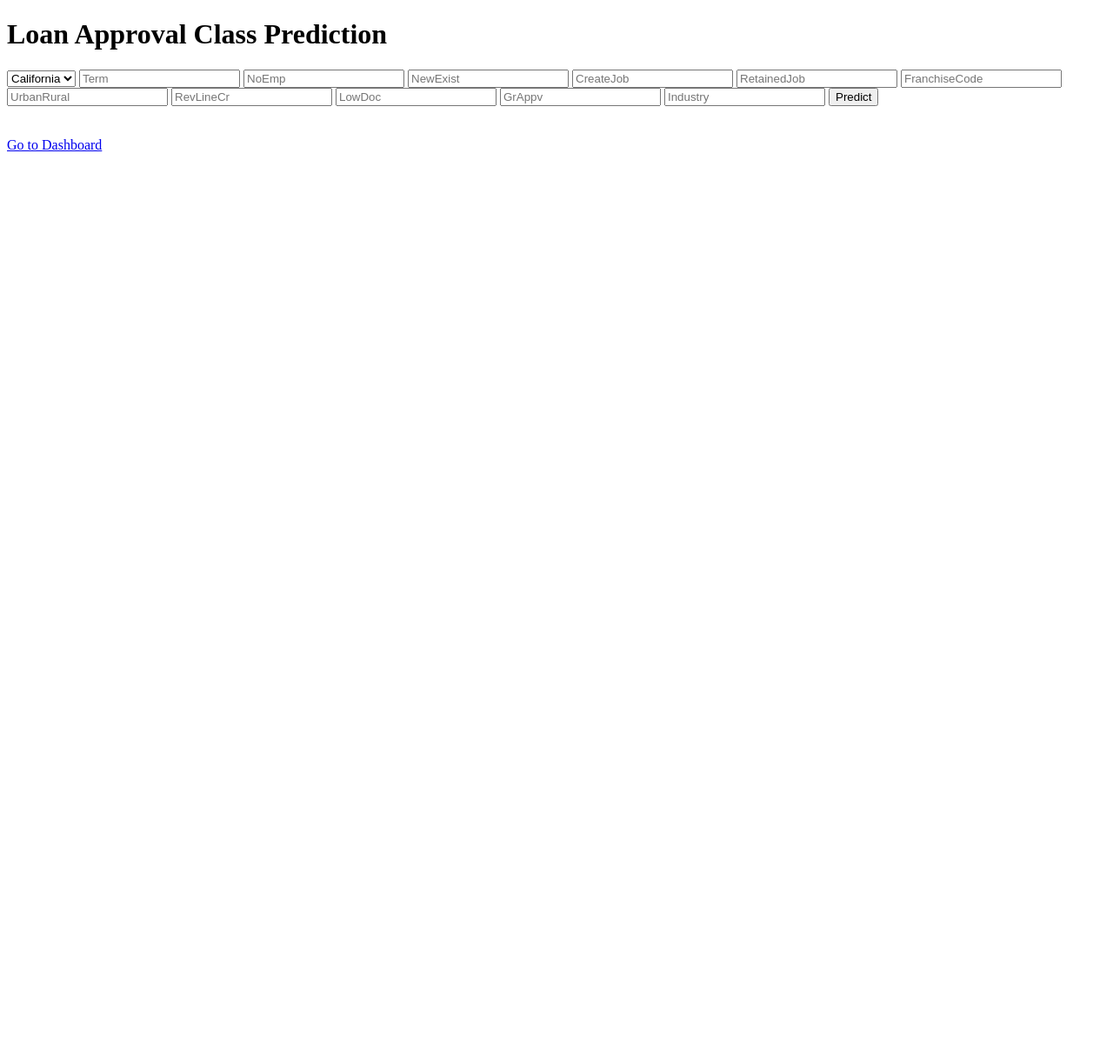
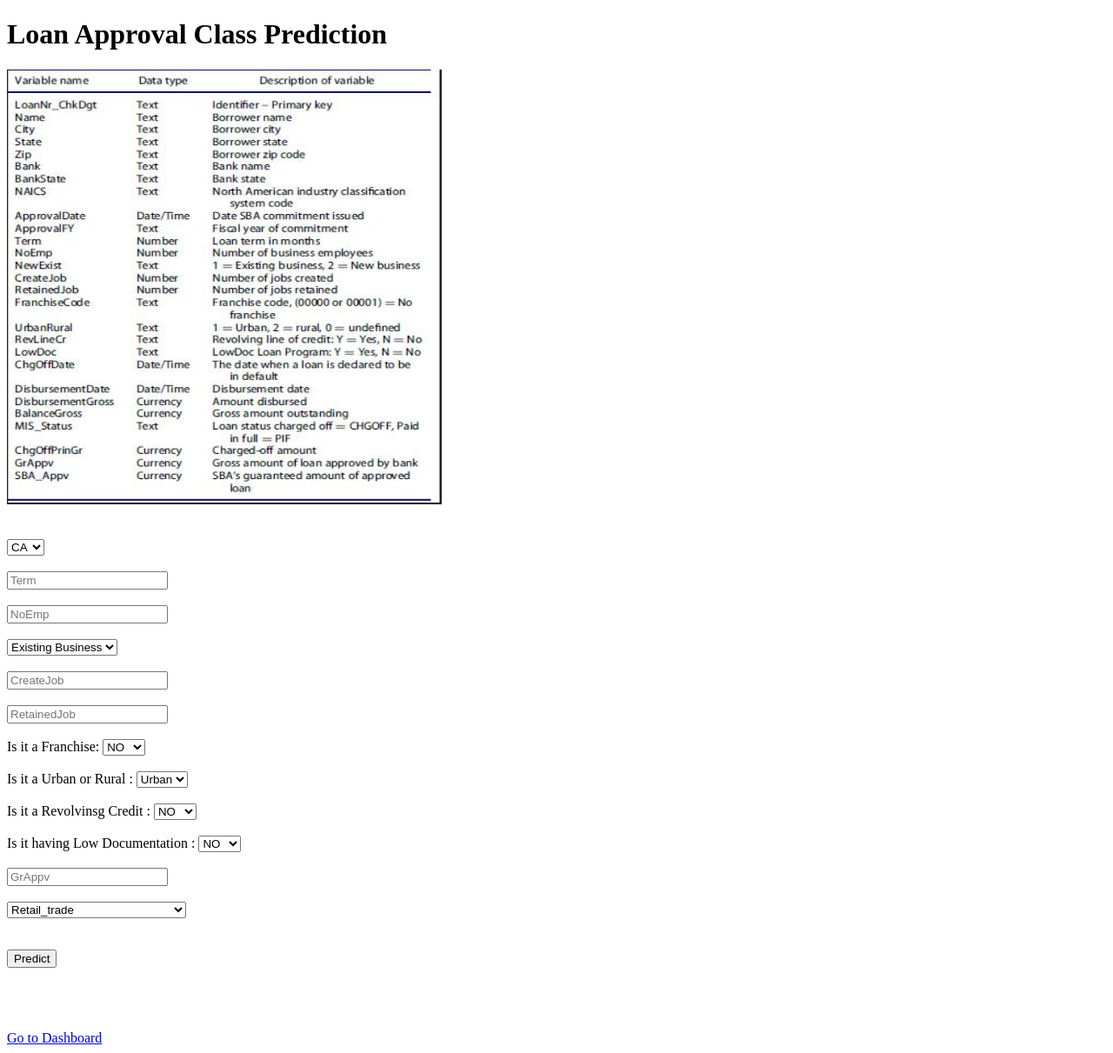
Before and after one commit to makramkb/Final_Project, a Flask app: page / in a window 1280 px wide. Shown: the whole page at 87% size. Before the commit the page ends 174 px from the top, so only its background shows below. Run offline with Flask 3, Linux system fonts and the light colour scheme; parts of the project's set-up code (start-up, migrations or seed data) failed here and were passed over; some libraries are stand-ins or nearby versions.

Commit message:
Update html

```diff
--- a/templates/index.html
+++ b/templates/index.html
@@ -1,6 +1,7 @@
 <!DOCTYPE html>
-<html >
+<html>
 <!--From https://codepen.io/frytyler/pen/EGdtg-->
+
 <head>
     <meta charset="UTF-8">
     <title>ML API</title>
@@ -9,43 +10,104 @@
     <link href='https://fonts.googleapis.com/css?family=Hind:300' rel='stylesheet' type='text/css'>
     <link href='https://fonts.googleapis.com/css?family=Open+Sans+Condensed:300' rel='stylesheet' type='text/css'>
 
+    <!-- Our CSS -->
+    <!-- <link rel="stylesheet" href="https://maxcdn.bootstrapcdn.com/bootstrap/3.3.7/css/bootstrap.min.css">
+<link rel="stylesheet" type="text/css" href="style.css"> -->
 </head>
 
 <body>
+
     <div class="login">
         <h1>Loan Approval Class Prediction</h1>
 
+        <div><img src="../static/images/ML_variables.PNG" alt="list" width="500" height="500" /></div><br><br>
+
         <!-- Main Input For Receiving Query to our ML -->
-    <form action="{{ url_for('predict')}}"method="post">
+        <form action="{{ url_for('predict')}}" method="post">
             <select name="State" id="State">
-            <option value="5">California</option>
+                <option value="4">CA</option>
+                <option value="34">NY</option>
+                <option value="43">TX</option>
+                <option value="9">FL</option>
+                <option value="38">PA</option>
+                <option value="35">OH</option>
+                <option value="14">IL</option>
+                <option value="19">MA</option>
+                <option value="22">MI</option>
+                <option value="31">NJ</option>
+                <option value="44">UT</option>
+                <option value="47">WA</option>
+                <option value="23">MN</option>
+                <option value="10">GA</option>
+                <option value="5">CO</option>
+            </select></br></br>
+            <!-- <input type="text" name="State" placeholder="State" required="required" /> -->
+            <input type="text" name="Term" placeholder="Term" required="required" /></br></br>
+            <input type="text" name="NoEmp" placeholder="NoEmp" required="required" /></br></br>
+            <!-- <input type="text" name="NewExist" placeholder="NewExist" required="required" /> -->
+            <select name="NewExist" id="NewExist">
+                <option value="1">Existing Business</option>
+                <option value="2">New Business</option>
+            </select></br></br>
+            <input type="text" name="CreateJob" placeholder="CreateJob" required="required" /></br></br>
+            <input type="text" name="RetainedJob" placeholder="RetainedJob" required="required" /></br></br>
+            <!-- <input type="text" name="FranchiseCode" placeholder="FranchiseCode" required="required" /> -->
+            <label for="FranchiseCode">Is it a Franchise:</label>
+            <select name="FranchiseCode" id="FranchiseCode">
+                <option value="0">NO</option>
+                <option value="1">YES</option>
+            </select></br></br>
+            <!-- <input type="text" name="UrbanRural" placeholder="UrbanRural" required="required" /> -->
+            <label for="UrbanRural">Is it a Urban or Rural :</label>
+            <select name="UrbanRural" id="UrbanRural">
+                <option value="1">Urban</option>
+                <option value="2">Rural</option>
+            </select></br></br>
+            <!-- <input type="text" name="RevLineCr" placeholder="RevLineCr" required="required" /> -->
+            <label for="RevLineCr">Is it a Revolvinsg Credit :</label>
+            <select name="RevLineCr" id="RevLineCr">
+                <option value="0">NO</option>
+                <option value="1">YES</option>
+            </select></br></br>
+            <!-- <input type="text" name="LowDoc" placeholder="LowDoc" required="required" /> -->
+            <label for="LowDoc">Is it having Low Documentation :</label>
+            <select name="LowDoc" id="LowDoc">
+                <option value="0">NO</option>
+                <option value="1">YES</option>
+            </select></br></br>
 
-          </select>
-    	<!-- <input type="text" name="State" placeholder="State" required="required" /> -->
-        <input type="text" name="Term" placeholder="Term" required="required" />
-		<input type="text" name="NoEmp" placeholder="NoEmp" required="required" />
-		<input type="text" name="NewExist" placeholder="NewExist" required="required" />
-        <input type="text" name="CreateJob" placeholder="CreateJob" required="required" />
-        <input type="text" name="RetainedJob" placeholder="RetainedJob" required="required" />
-		<input type="text" name="FranchiseCode" placeholder="FranchiseCode" required="required" />
-		<input type="text" name="UrbanRural" placeholder="UrbanRural" required="required" />
-        <input type="text" name="RevLineCr" placeholder="RevLineCr" required="required" />
-        <input type="text" name="LowDoc" placeholder="LowDoc" required="required" />
-		<input type="text" name="GrAppv" placeholder="GrAppv" required="required" />
-		<input type="text" name="Industry" placeholder="Industry" required="required" />
+            <input type="text" name="GrAppv" placeholder="GrAppv" required="required" /></br></br>
+            <!-- <input type="text" name="Industry" placeholder="Industry" required="required" /> -->
+            <select name="Industry" id="Industry">
+                <option value="16">Retail_trade</option>
+                <option value="13">Prof/Science/Tech</option>
+                <option value="4">Construction</option>
+                <option value="12">Other_no_pub</option>
+                <option value="9">Manufacturing</option>
+                <option value="0">Accom/Food_serv</option>
+                <option value="7">Healthcare/Social_assist</option>
+                <option value="19">Wholesale_trade</option>
+                <option value="1">Admin_sup/Waste_Mgmt_Rem</option>
+                <option value="17">Trans/Ware</option>
+                <option value="15">RE/Rental/Lease</option>
+                <option value="3">Arts/Entertain/Rec</option>
+                <option value="6">Finance/Insurance</option>
+                <option value="8">Information</option>
+                <option value="5">Educational</option>
+            </select></br></br></br>
 
             <button type="submit" class="btn btn-primary btn-block btn-large">Predict</button>
         </form>
 
-   <br>
-   <br>
+        <br><br>
         {{ prediction_text }}
+        <br><br>
 
     </div>
     <div class="dashboard">
         <a href="http://127.0.0.1:5000/graphs">Go to Dashboard</a>
-
     </div>
 
 </body>
+
 </html>
```
Also changed, not shown: static/images/ML_variables.PNG (added). Lines whose indentation alone changed are shown as unchanged.
